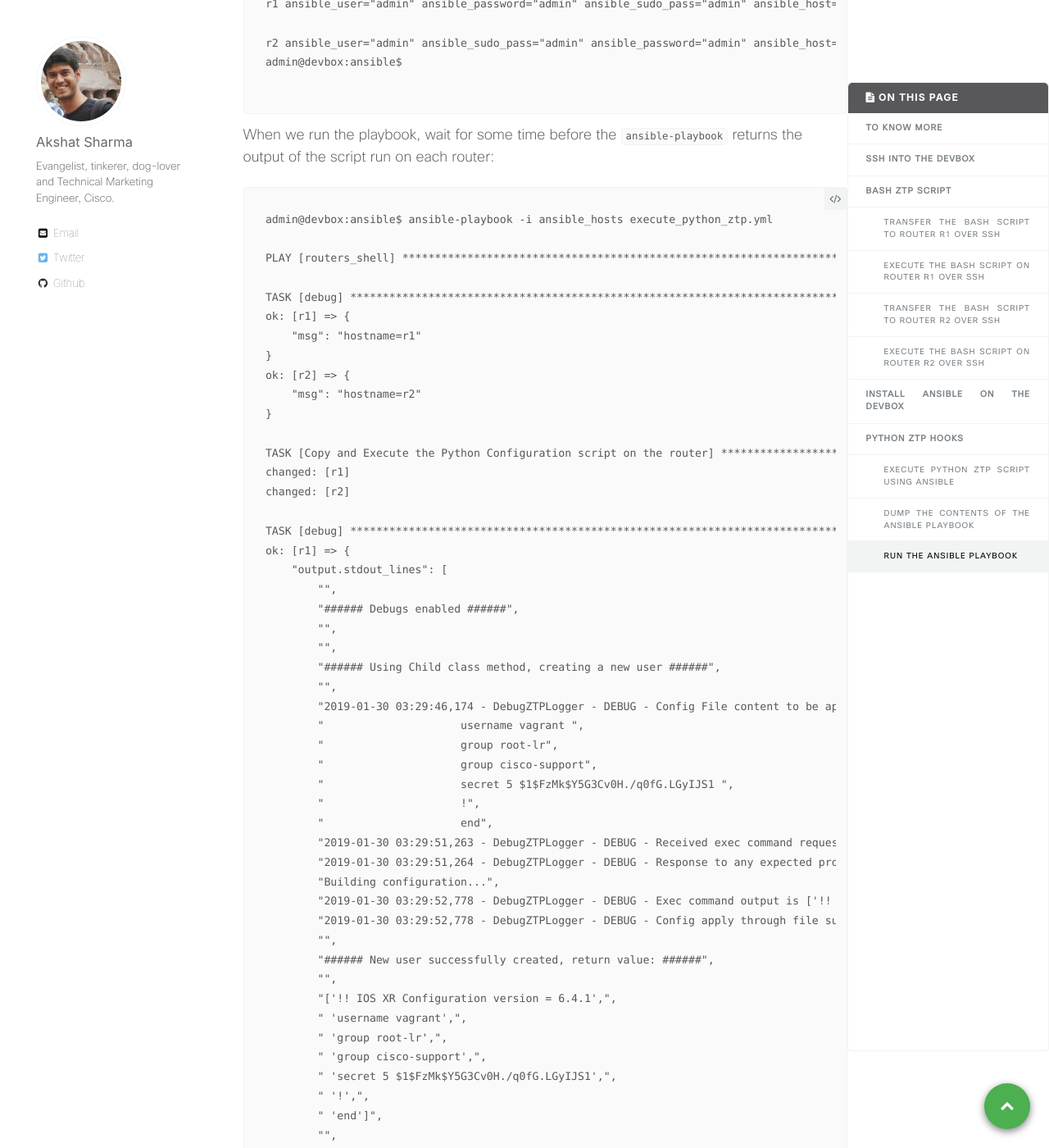
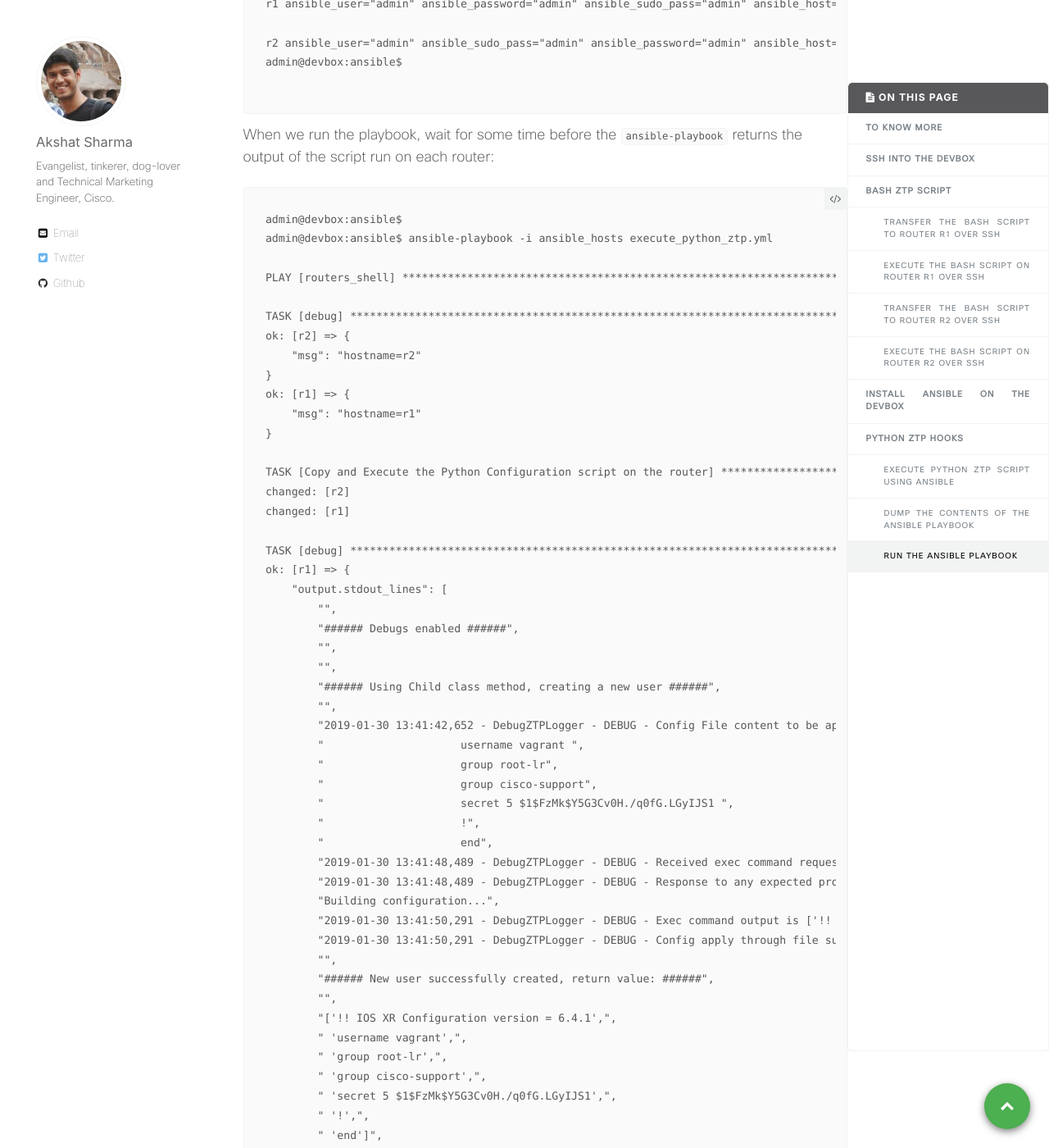
Before and after one commit to nanog75/hackathon, a Jekyll site: the page built from _wkinstructions/2019-01-30-step-1-ios-xr-ztp-bash-and-python-hooks.md, in a window 1280 px wide and 1400 px high, scrolled down 11737 px. Shown: the whole window at 82% size. Built offline with Jekyll 4.4.1, drawn with Linux system fonts in a browser that asks for light colours; comment, search, counter and statistics services are not loaded; some of the changed text lies outside the part shown.

Commit message:
Update 2019-01-30-step-1-ios-xr-ztp-bash-and-python-hooks.md

````diff
--- a/_wkinstructions/2019-01-30-step-1-ios-xr-ztp-bash-and-python-hooks.md
+++ b/_wkinstructions/2019-01-30-step-1-ios-xr-ztp-bash-and-python-hooks.md
@@ -490,23 +490,24 @@ When we run the playbook, wait for some time before the `ansible-playbook` retur
 
 
 ```
+admin@devbox:ansible$
 admin@devbox:ansible$ ansible-playbook -i ansible_hosts execute_python_ztp.yml
 
-PLAY [routers_shell] ********************************************************************************************************************
+PLAY [routers_shell] ******************************************************************************************************************
 
-TASK [debug] ****************************************************************************************************************************
+TASK [debug] **************************************************************************************************************************
+ok: [r2] => {
+    "msg": "hostname=r2"
+}
 ok: [r1] => {
     "msg": "hostname=r1"
 }
-ok: [r2] => {
-    "msg": "hostname=r2"
-}
 
-TASK [Copy and Execute the Python Configuration script on the router] *******************************************************************
+TASK [Copy and Execute the Python Configuration script on the router] *****************************************************************
+changed: [r2]
 changed: [r1]
-changed: [r2]
 
-TASK [debug] ****************************************************************************************************************************
+TASK [debug] **************************************************************************************************************************
 ok: [r1] => {
     "output.stdout_lines": [
         "",
````
Also changed, not shown: other parts of _wkinstructions/2019-01-30-step-1-ios-xr-ztp-bash-and-python-hooks.md (+71 -15 lines).
